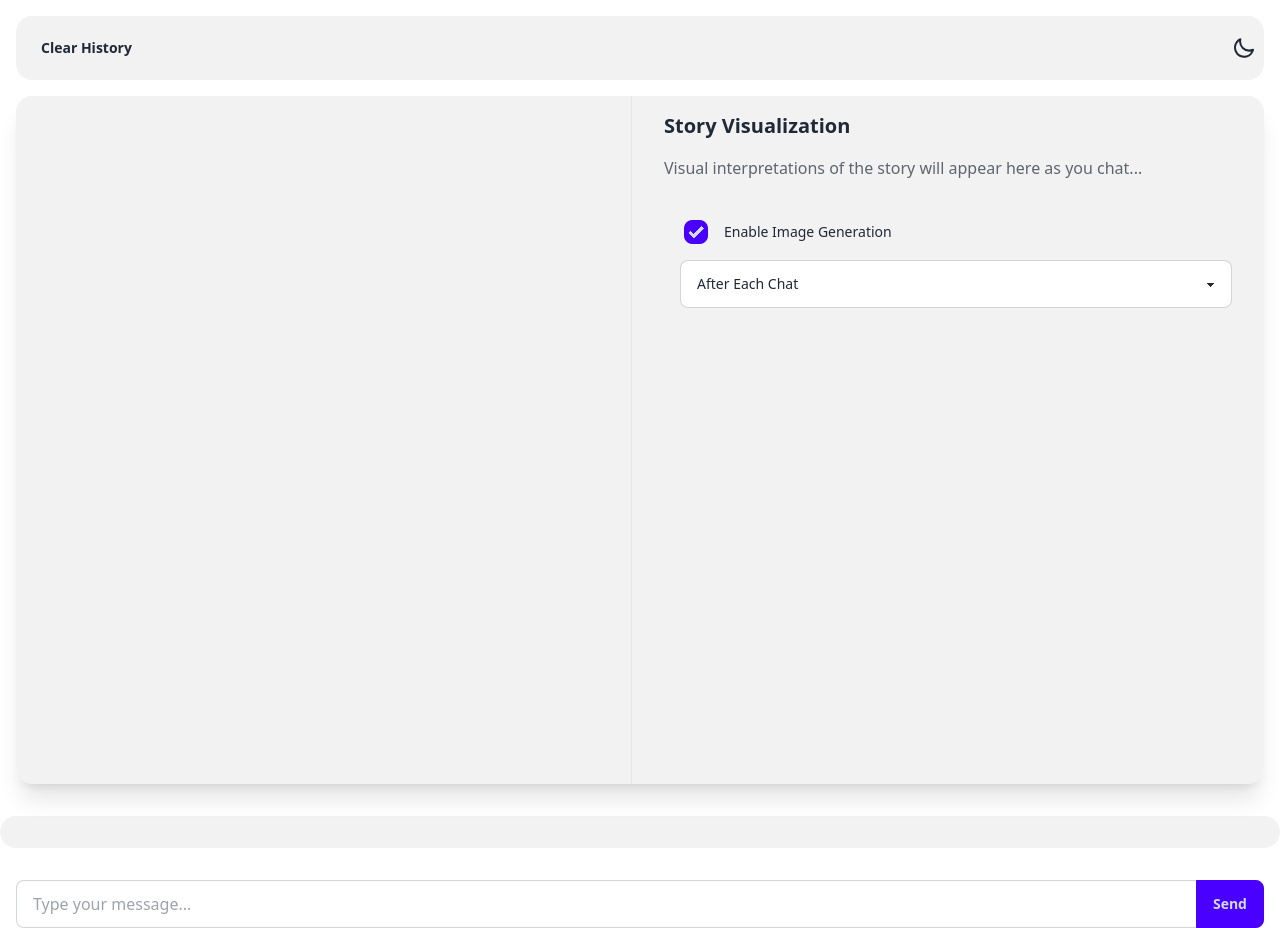
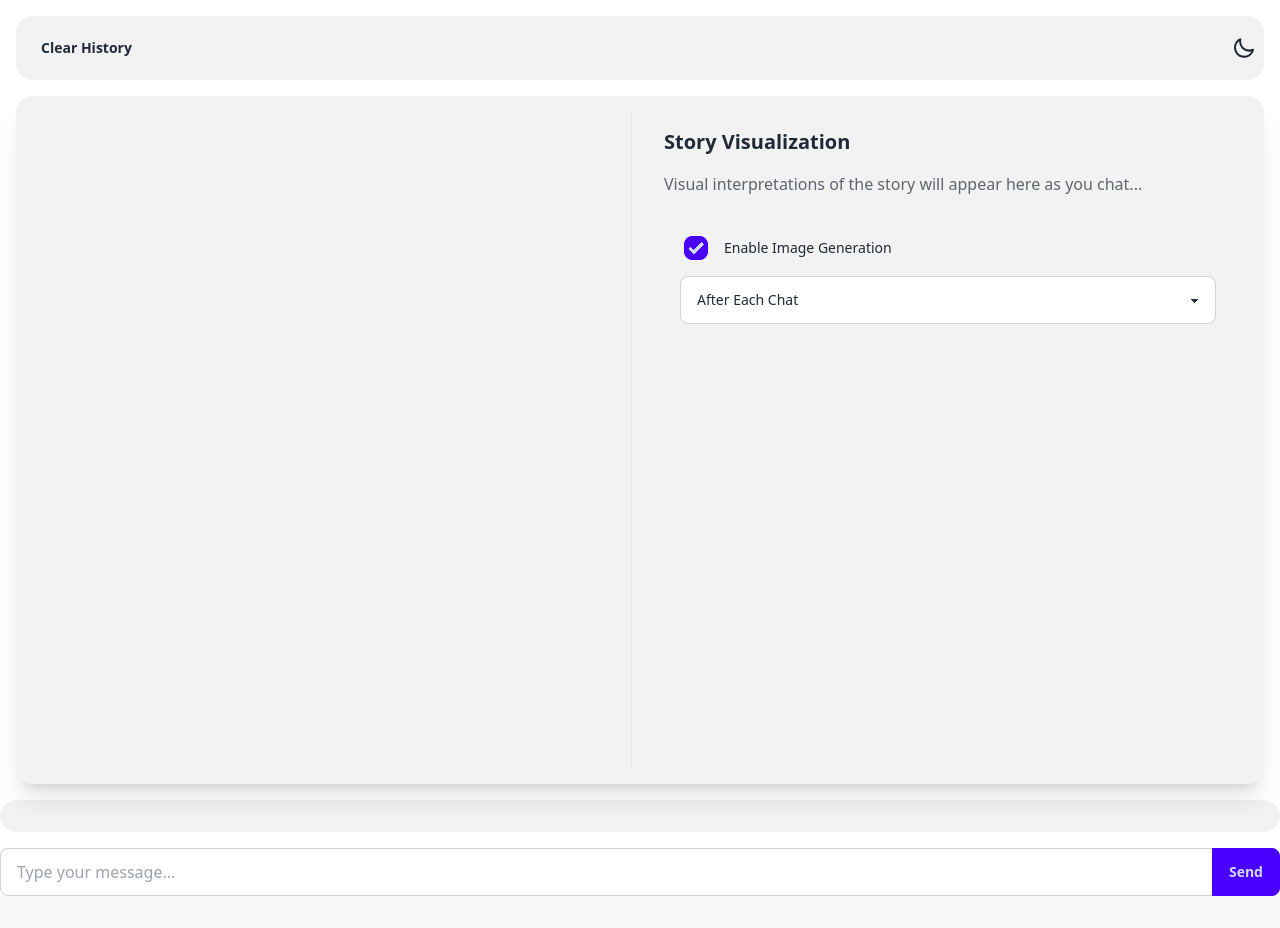
Before and after one commit to Saik0s/narraflow, a FastAPI app: page / in a window 1280 px wide. After the commit the page ends 896 px from the top, so only its background shows below. Run offline with FastAPI, Linux system fonts and the light colour scheme; some libraries are stand-ins or nearby versions.

Commit message:
feat: Improve page layout with visible chat input and keywords

```diff
--- a/static/index.html
+++ b/static/index.html
@@ -8,8 +8,8 @@
     <script src="https://cdn.tailwindcss.com"></script>
 </head>
 <body data-theme="light" class="min-h-screen bg-base-100 overflow-hidden">
-    <div class="h-screen p-4 flex flex-col">
-        <div class="navbar bg-base-200 rounded-box mb-4">
+    <div class="h-screen p-4 flex flex-col gap-4">
+        <div class="navbar bg-base-200 rounded-box">
             <div class="flex-1">
                 <button id="clear-history" class="btn btn-ghost">Clear History</button>
             </div>
@@ -21,11 +21,11 @@
                 </label>
             </div>
         </div>
-        <div class="card bg-base-200 shadow-xl h-full">
-            <div class="card-body grid grid-cols-2 gap-4 p-0">
+        <div class="card bg-base-200 shadow-xl flex-1 min-h-0">
+            <div class="card-body grid grid-cols-2 gap-4 p-4 h-full">
                 <!-- Chat Column -->
                 <div class="border-r border-base-300 p-4">
-                    <div id="chat-messages" class="min-h-[400px] overflow-y-auto"></div>
+                    <div id="chat-messages" class="h-full overflow-y-auto pr-4"></div>
                 </div>
 
                 <!-- Images Column -->
@@ -58,9 +58,9 @@
             </div>
         </div>
 
-        <div class="flex flex-col gap-4 mt-4">
-            <div id="keywords" class="flex flex-wrap gap-2 mb-4 p-4 bg-base-200 rounded-box"></div>
-            <div class="join w-full px-4">
+        <div class="mt-auto">
+            <div id="keywords" class="flex flex-wrap gap-2 p-4 bg-base-200 rounded-box mb-4"></div>
+            <div class="join w-full">
                 <input type="text" id="message-input" placeholder="Type your message..." class="input input-bordered join-item flex-1">
                 <button id="send-button" class="btn btn-primary join-item">Send</button>
             </div>
```
Also changed, not shown: static/styles.css (+4 -3 lines).
